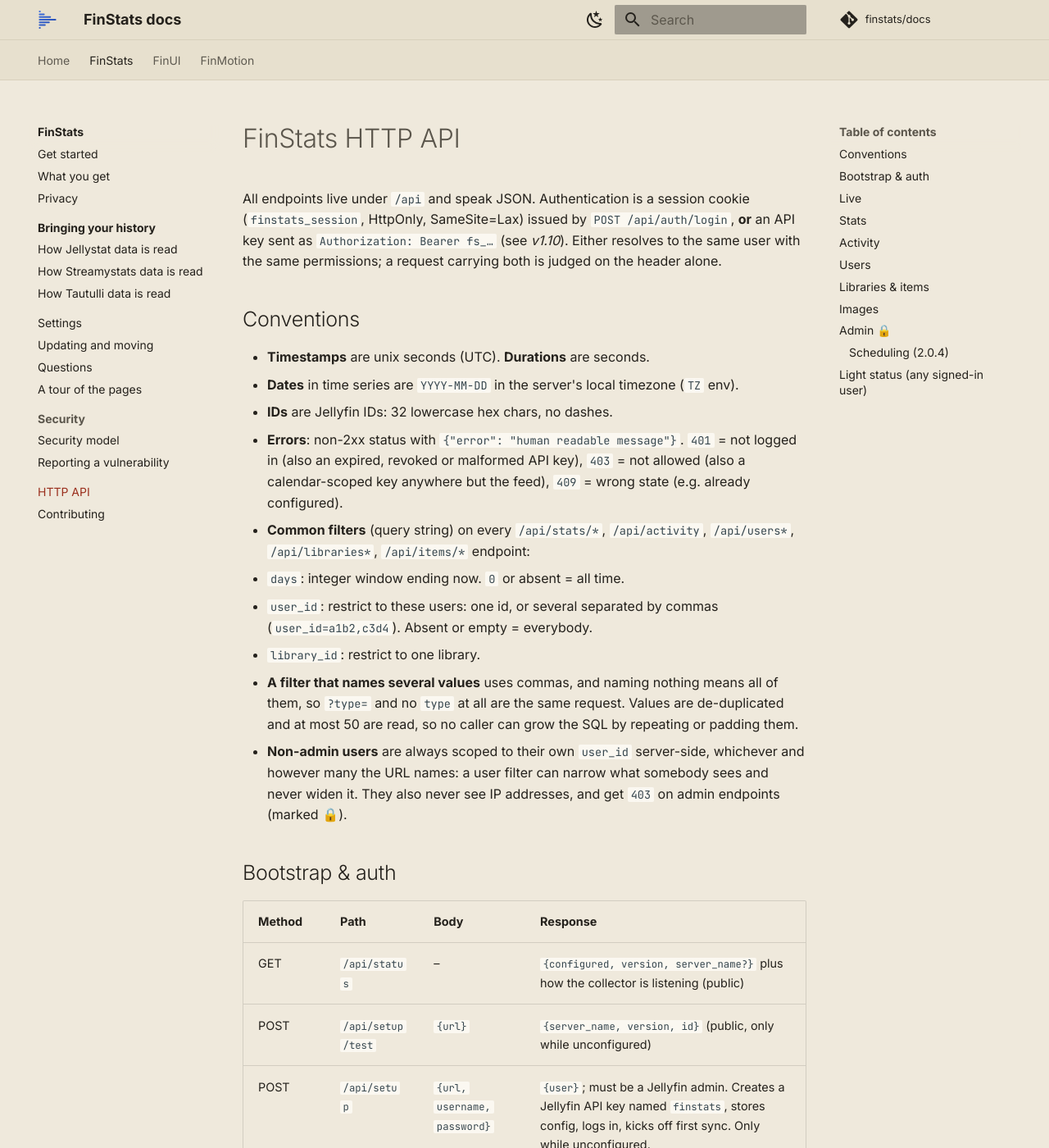
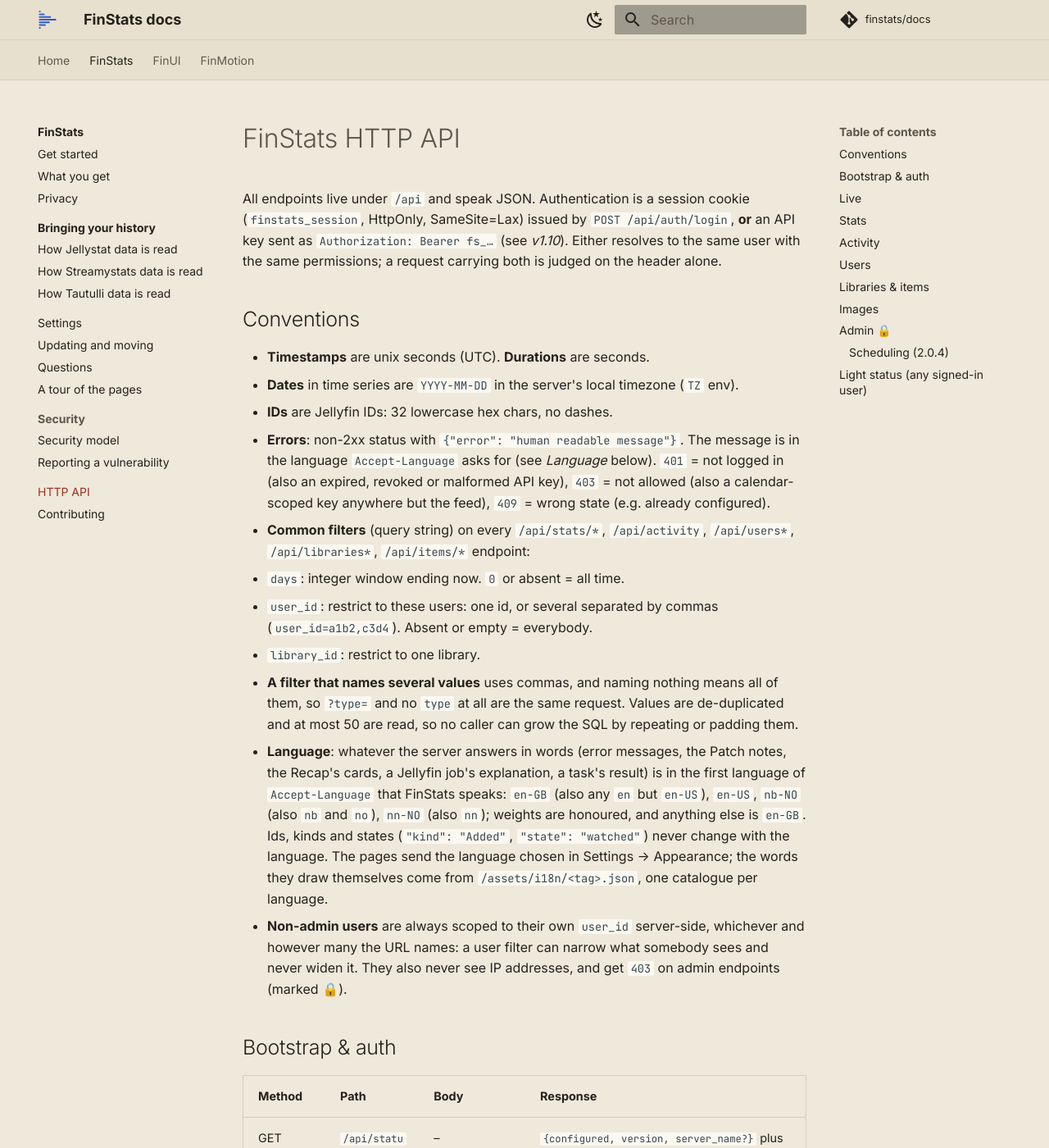
Before and after one commit to finstats/docs, an MkDocs documentation site: the page built from docs/finstats/api.md, in a window 1280 px wide and 1400 px high. Shown: the whole window at 82% size. Built offline with MkDocs 1.6.1 and Material for MkDocs 9.7.7, drawn with Linux system fonts in a browser that asks for light colours; comment, search, counter and statistics services are not loaded; some of the changed text lies outside the part shown.

Commit message:
docs(finstats): languages
Settings → Appearance → Language, the four languages and how the server picks one (Accept-Language, or the finstats_lang cookie the pages keep), the Patch notes in each, and the cookie in the security model.

````diff
--- a/docs/finstats/api.md
+++ b/docs/finstats/api.md
@@ -11,6 +11,7 @@ permissions; a request carrying both is judged on the header alone.
 - **Dates** in time series are `YYYY-MM-DD` in the server's local timezone (`TZ` env).
 - **IDs** are Jellyfin IDs: 32 lowercase hex chars, no dashes.
 - **Errors**: non-2xx status with `{"error": "human readable message"}`.
+  The message is in the language `Accept-Language` asks for (see *Language* below).
   `401` = not logged in (also an expired, revoked or malformed API key), `403` = not allowed (also a
   calendar-scoped key anywhere but the feed), `409` = wrong state (e.g. already configured).
 - **Common filters** (query string) on every `/api/stats/*`, `/api/activity`, `/api/users*`,
@@ -22,6 +23,12 @@ permissions; a request carrying both is judged on the header alone.
 - **A filter that names several values** uses commas, and naming nothing means all of them,
   so `?type=` and no `type` at all are the same request. Values are de-duplicated and at most 50
   are read, so no caller can grow the SQL by repeating or padding them.
+- **Language**: whatever the server answers in words (error messages, the Patch notes, the Recap's cards, a
+  Jellyfin job's explanation, a task's result) is in the first language of `Accept-Language` that FinStats speaks:
+  `en-GB` (also any `en` but `en-US`), `en-US`, `nb-NO` (also `nb` and `no`), `nn-NO` (also `nn`); weights are
+  honoured, and anything else is `en-GB`. Ids, kinds and states (`"kind": "Added"`, `"state": "watched"`) never change
+  with the language. The pages send the language chosen in Settings → Appearance; the words they draw themselves come from
+  `/assets/i18n/<tag>.json`, one catalogue per language.
 - **Non-admin users** are always scoped to their own `user_id` server-side, whichever and however
   many the URL names: a user filter can narrow what somebody sees and never widen it. They also
   never see IP addresses, and get `403` on admin endpoints (marked 🔒).
@@ -572,7 +579,8 @@ Default: the year whose recap is "ready": the current year during December, othe
 
 # v0.4: Patch notes
 
-`GET /api/changelog` (any signed-in user): `CHANGELOG.md`, compiled into the binary and parsed.
+`GET /api/changelog` (any signed-in user): `CHANGELOG.md`, compiled into the binary and parsed, or (2.3.0) its
+translation into the language `Accept-Language` asks for (`changelog/<tag>.md`, the same releases and groups; `kind` stays English).
 
 ```jsonc
 {
````
Also changed, not shown: docs/finstats/features.md (+4 -0 lines), docs/finstats/security.md (+2 -1 lines), docs/finstats/settings.md (+1 -0 lines).
